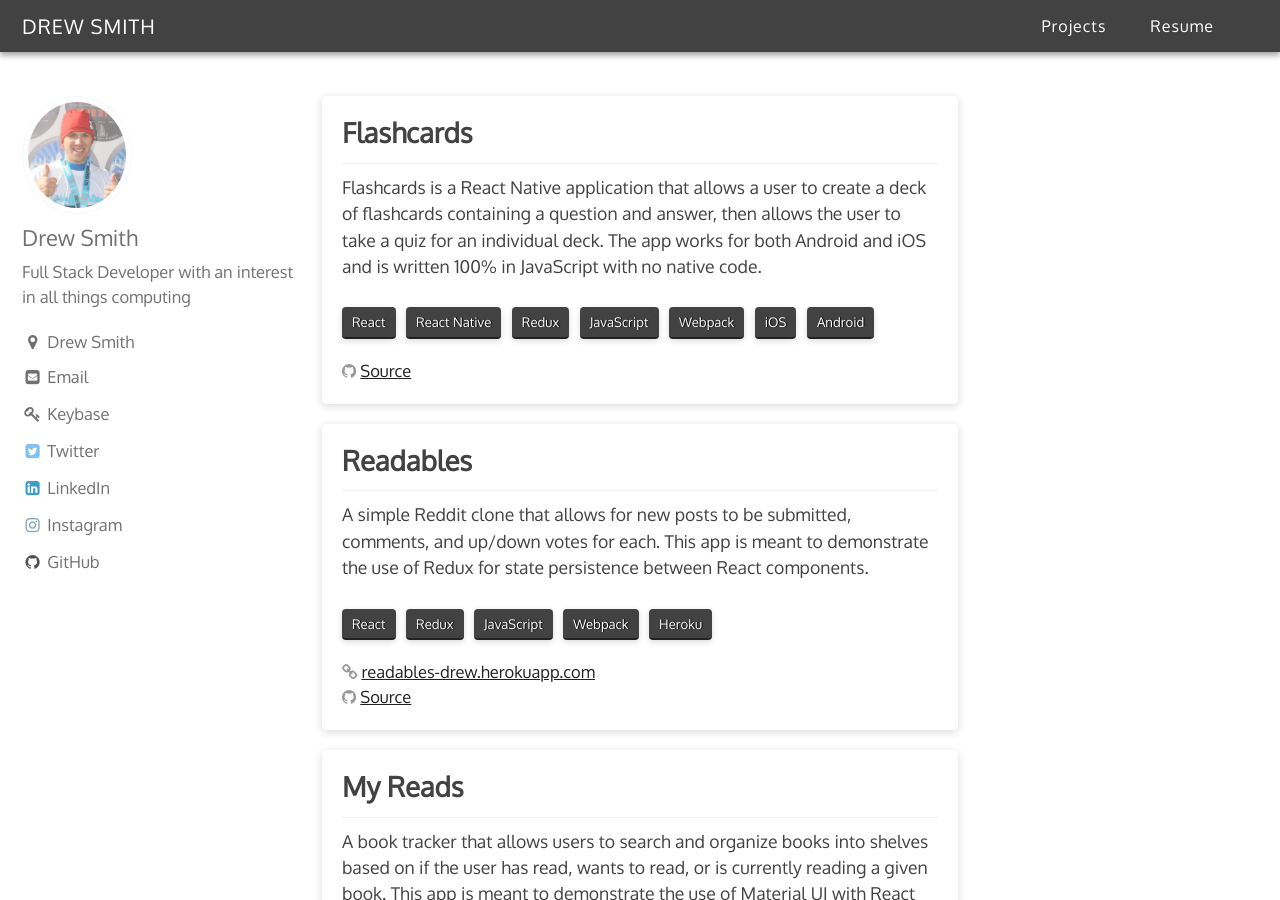
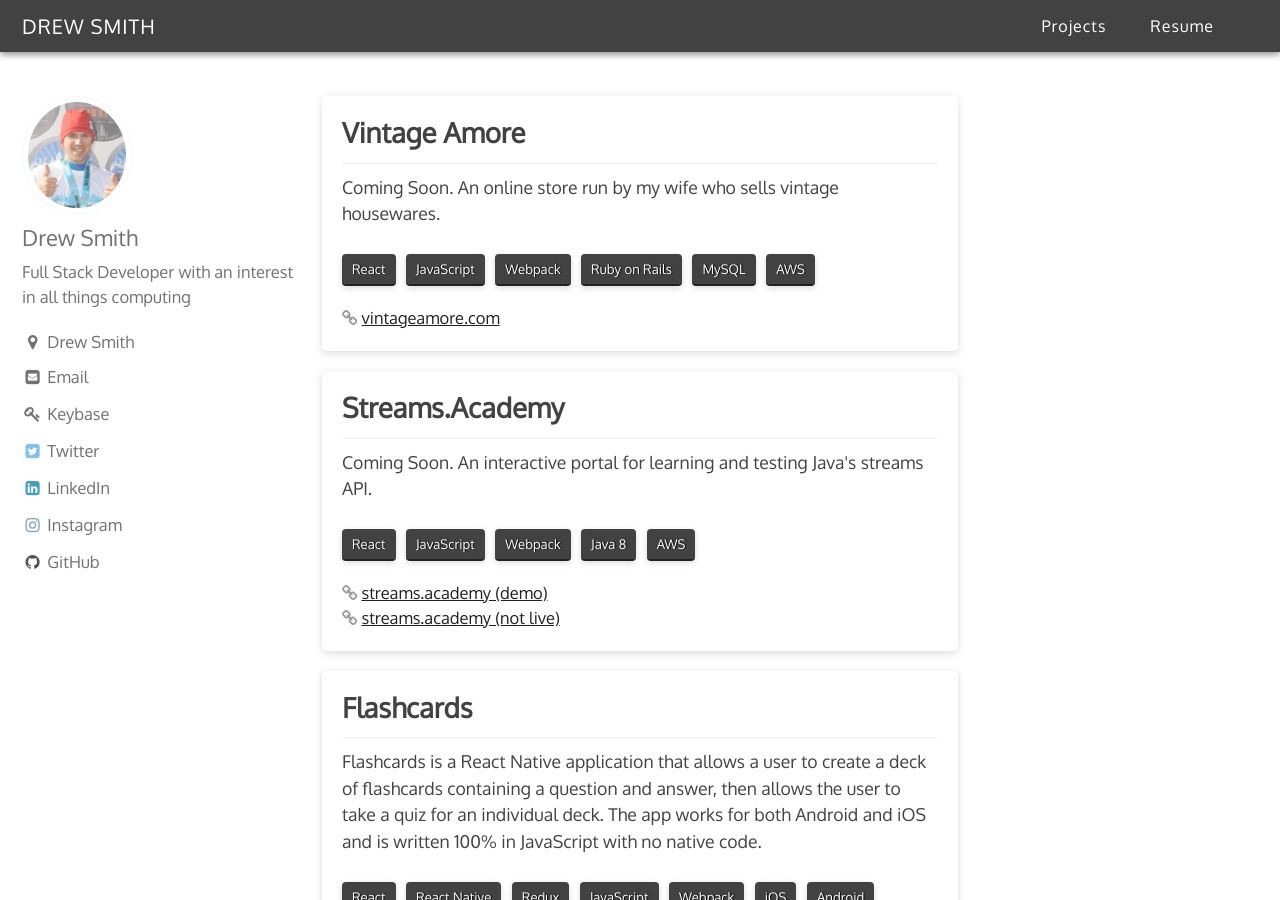
Before and after one commit to drewsmith/drewsmith.github.io, a Jekyll site: the page built from _pages/projects/index.md, in a window 1280 px wide and 900 px high. Built offline with Jekyll 4.4.1, drawn with Linux system fonts in a browser that asks for light colours.

Commit message:
dos mas projects

```diff
--- a/_pages/projects/index.md
+++ b/_pages/projects/index.md
@@ -1,6 +1,43 @@
 ---
 permalink: "/projects/"
 ---
+<article class="project-card">
+  <h2>Vintage Amore</h2>
+  <p>
+    Coming Soon. An online store run by my wife who sells vintage housewares.
+  </p>
+  <ul>
+    <li>React</li>
+    <li>JavaScript</li>
+    <li>Webpack</li>
+    <li>Ruby on Rails</li>
+    <li>MySQL</li>
+    <li>AWS</li>
+  </ul>
+  <p class="footer">
+    <i class="fa fa-link" aria-hidden="true"></i> <a href="http://www.vintageamore.com">vintageamore.com</a>
+  </p>
+</article>
+
+<article class="project-card">
+  <h2>Streams.Academy</h2>
+  <p>
+    Coming Soon. An interactive portal for learning and testing Java's streams API.
+  </p>
+  <ul>
+    <li>React</li>
+    <li>JavaScript</li>
+    <li>Webpack</li>
+    <li>Java 8</li>
+    <li>AWS</li>
+  </ul>
+  <p class="footer">
+    <i class="fa fa-link" aria-hidden="true"></i> <a href="https://streamsacademy.herokuapp.com">streams.academy (demo)</a>
+    <br/>
+    <i class="fa fa-link" aria-hidden="true"></i> <a href="http://streams.academy">streams.academy (not live)</a>
+  </p>
+</article>
+
 <article class="project-card">
   <h2>Flashcards</h2>
   <p>
```
